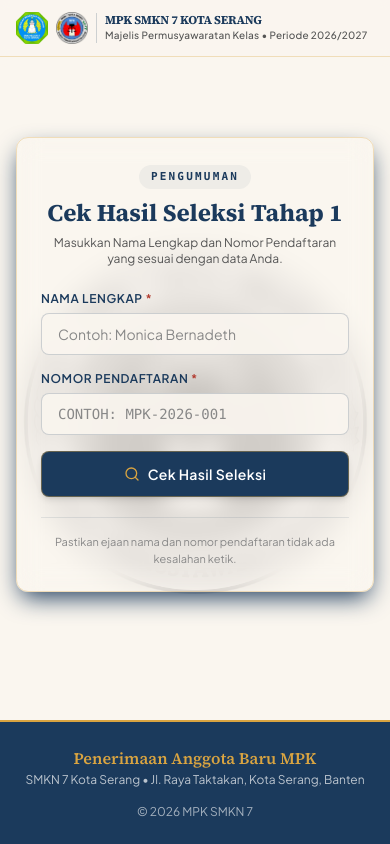
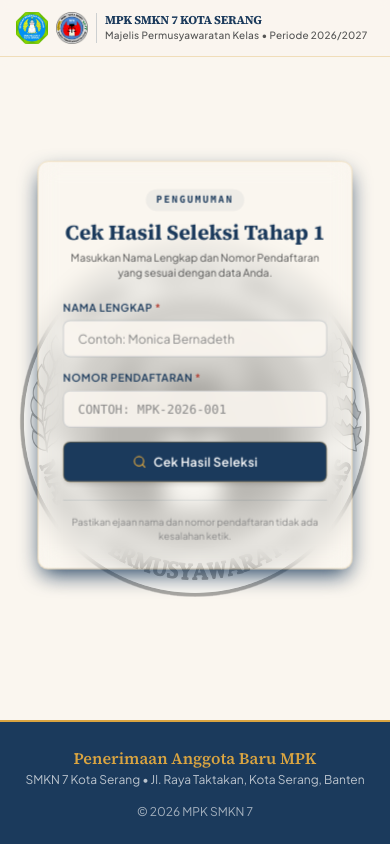
Before and after one commit to upptime993/INFO-MPK-SMKN7, a Next.js app: page / in a window 390 px wide. Built offline with nearby package versions, Linux system fonts and the light colour scheme.

Commit message:
fix(watermark-form): apply final tuned watermark logo dimensions and search form scaling

```diff
--- a/components/LogoWatermark.tsx
+++ b/components/LogoWatermark.tsx
@@ -4,13 +4,13 @@ import Image from "next/image";
 export const LogoWatermark: React.FC = () => {
   return (
     <div className="fixed inset-0 pointer-events-none z-0 overflow-hidden flex items-center justify-center">
-      {/* Watermark Logo MPK dengan setelan khusus Desktop (780x870, opacity 0.24, contrast 150%) & Skala Responsif Mobile */}
-      <div className="relative w-[90vw] h-[90vw] max-w-[480px] max-h-[480px] md:w-[780px] md:h-[870px] md:max-w-none md:max-h-none opacity-[0.20] md:opacity-[0.24] grayscale contrast-[150%] transition-all duration-300">
+      {/* Watermark Logo MPK - Setelan Hasil Tuner Presisi */}
+      <div className="relative w-[550px] h-[550px] max-w-[92vw] max-h-[92vw] opacity-[0.32] md:w-[780px] md:h-[870px] md:max-w-none md:max-h-none md:opacity-[0.24] grayscale contrast-[150%] transition-all duration-300">
         <Image
           src="/logo-mpk.png"
           alt="Watermark Logo MPK SMKN 7 Serang"
           fill
-          sizes="(max-width: 768px) 90vw, 780px"
+          sizes="(max-width: 768px) 550px, 780px"
           priority={true}
           className="object-contain"
         />
--- a/components/SearchForm.tsx
+++ b/components/SearchForm.tsx
@@ -31,7 +31,7 @@ export const SearchForm: React.FC<SearchFormProps> = ({
   };
 
   return (
-    <div className="w-full max-w-xl mx-auto bg-paper-card/92 backdrop-blur-md border border-gold/30 rounded-xl p-6 sm:p-8 shadow-navy relative z-10">
+    <div className="w-full max-w-[570px] mx-auto bg-paper-card/92 backdrop-blur-md border border-gold/30 rounded-xl p-[28px] shadow-navy relative z-10 scale-[0.88] sm:scale-100 transition-all duration-200">
       {/* Header Form */}
       <div className="text-center mb-6">
         <span className="inline-block px-3 py-1 rounded-full bg-navy/5 text-navy font-mono text-[11px] font-bold uppercase tracking-[0.2em] mb-2">
```
Also changed, not shown: app/page.tsx (line endings or trailing spaces).
